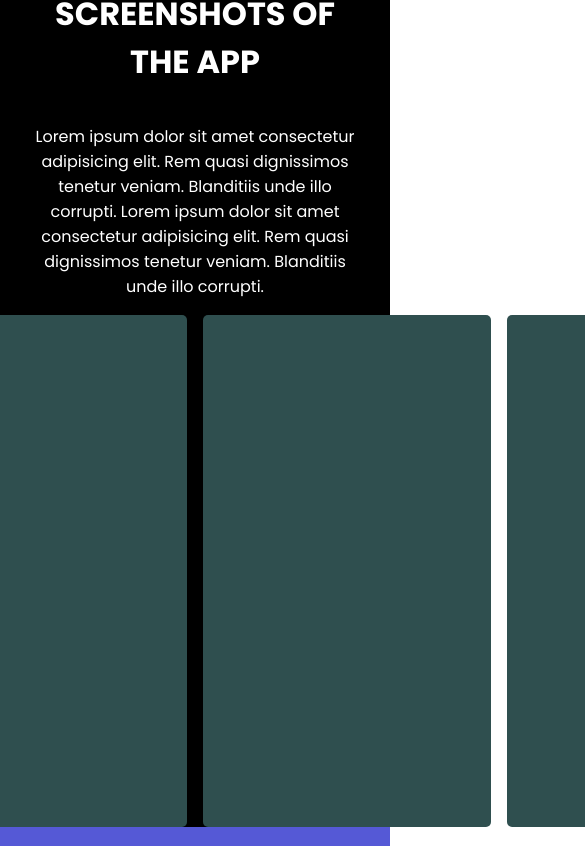
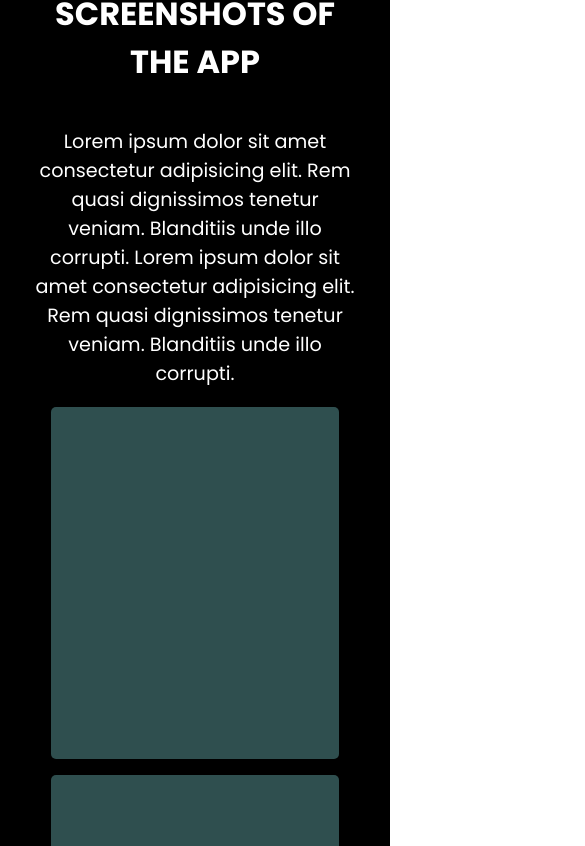
Before and after one commit to AirZED/landing-page-project-create, a React (Create React App) app: page / in a window 390 px wide. Shown: the part 1498-2344 px from the top of the page, 585 px wide, since content can reach past the window. Built offline with nearby package versions, Linux system fonts and the light colour scheme.

Commit message:
Finish Section 3 responsiveNess

```diff
--- a/src/components/Section3/Section3.css
+++ b/src/components/Section3/Section3.css
@@ -6,6 +6,8 @@
     padding-top: 2em;
     justify-content: center;
     align-items: center;
+    padding-bottom: 2em;
+
 }
 
 
@@ -15,10 +17,18 @@
     text-align: center;
 }
 
+.section-3 p {
+    font-size: 1.2em;
+}
+
 
 .section-3 .cards {
     display: flex;
+    flex-wrap: wrap;
     gap: 1em;
+    align-items: center;
+    justify-content: space-between;
+    width: 100%;
 
 }
 
@@ -30,3 +40,15 @@
     gap: 1em;
     background-color: darkslategray;
 }
+
+@media(max-width:1200px) {
+    .section3-card {
+        height: 22em;
+    }
+
+    .section-3 .cards {
+        justify-content: center;
+
+    }
+
+}
--- a/src/components/Section3/Section3.jsx
+++ b/src/components/Section3/Section3.jsx
@@ -12,10 +12,10 @@ const Section3 = (props) => {
         tenetur veniam. Blanditiis unde illo corrupti.
       </p>
       <div className="cards">
-        <Section3Card />
-        <Section3Card />
-        <Section3Card />
-        <Section3Card />
+        <Section3Card></Section3Card>
+        <Section3Card></Section3Card>
+        <Section3Card></Section3Card>
+        <Section3Card></Section3Card>
       </div>
     </div>
   );
--- a/src/components/Section3/Section3Card.jsx
+++ b/src/components/Section3/Section3Card.jsx
@@ -1,7 +1,7 @@
 import "./Section3.css";
 
 const Section3Card = (props) => {
-  return <div className="section3-card"></div>;
+  return <div className="section3-card">{props.children}</div>;
 };
 
 export default Section3Card;
```
